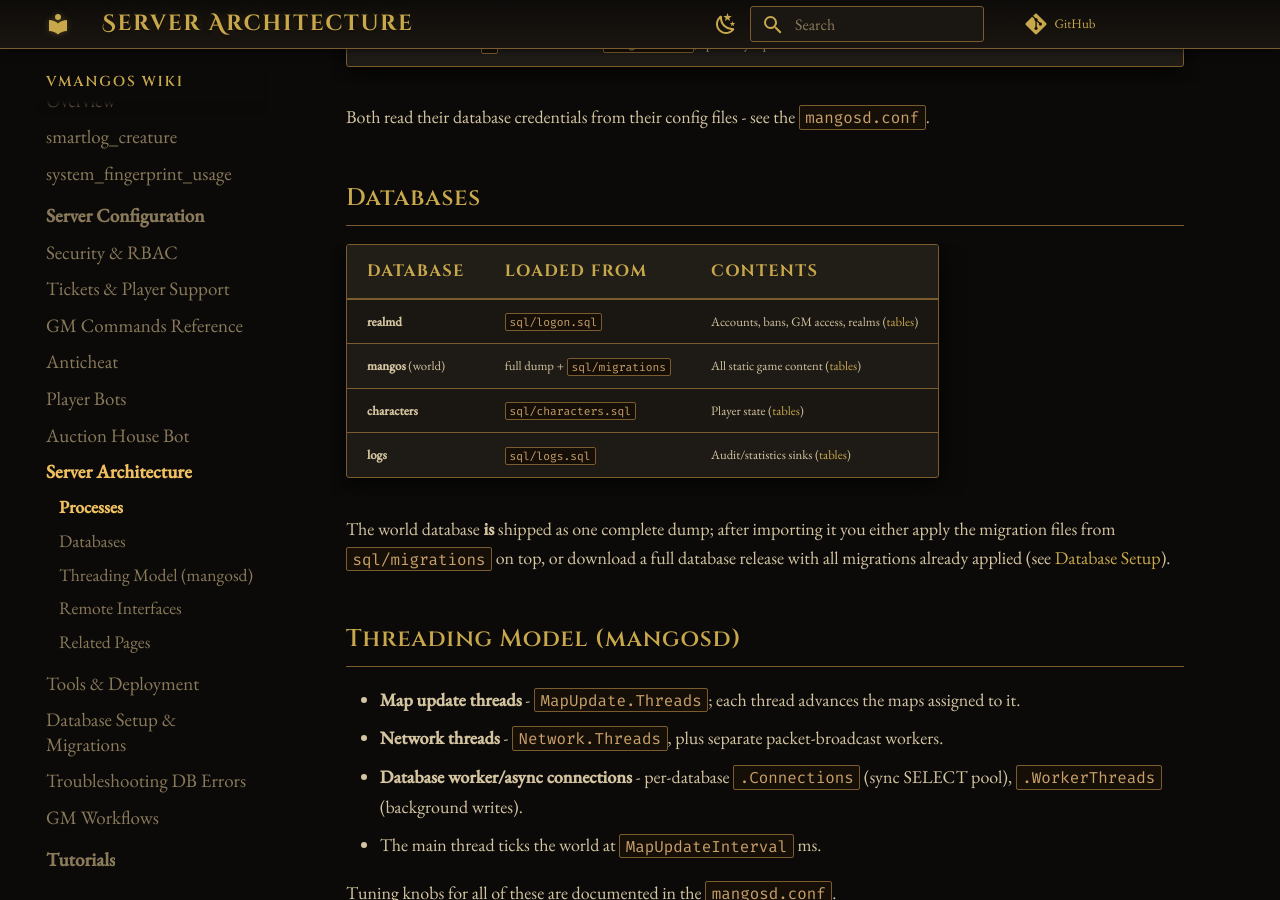
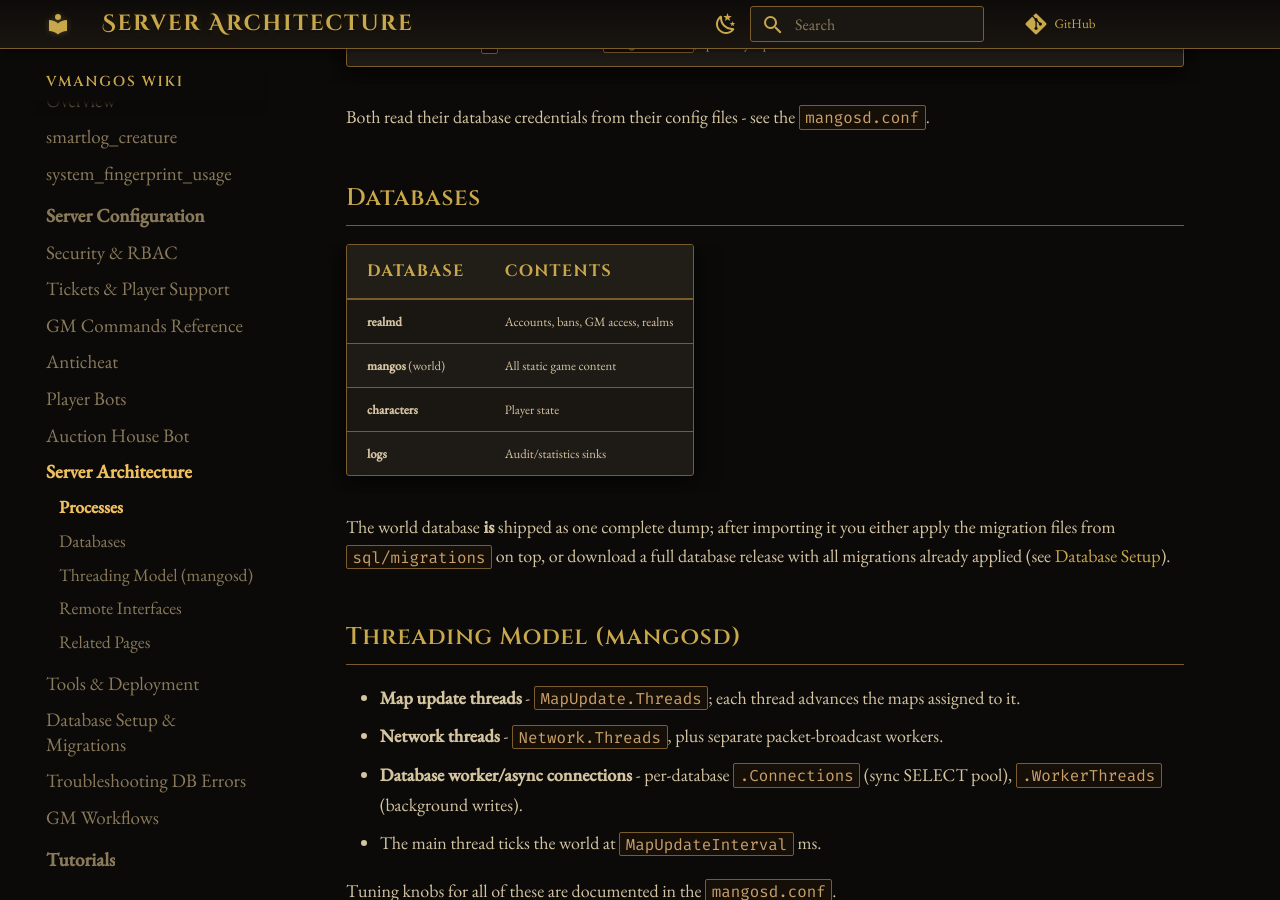
Before and after one commit to Daribon/Wikitest, an MkDocs documentation site: the page built from docs/Server-Architecture.md, in a window 1280 px wide and 900 px high, scrolled down 842 px. Built offline with MkDocs 1.6.1 and Material for MkDocs 9.7.7, drawn with Linux system fonts in a browser that asks for light colours; comment, search, counter and statistics services are not loaded.

Commit message:
Small fix

```diff
--- a/docs/Server-Architecture.md
+++ b/docs/Server-Architecture.md
@@ -30,12 +30,12 @@ Both read their database credentials from their config files - see the
 
 ## Databases
 
-| Database | Loaded from | Contents |
-| :--- | :--- | :--- |
-| **realmd** | `sql/logon.sql` | Accounts, bans, GM access, realms ([tables](Realmd-Database.md)) |
-| **mangos** (world) | full dump + `sql/migrations` | All static game content ([tables](World-Database.md)) |
-| **characters** | `sql/characters.sql` | Player state ([tables](Characters-Database.md)) |
-| **logs** | `sql/logs.sql` | Audit/statistics sinks ([tables](Logs-Database.md)) |
+| Database | Contents |
+| :--- | :--- |
+| **realmd** | Accounts, bans, GM access, realms |
+| **mangos** (world) | All static game content |
+| **characters** | Player state |
+| **logs** | Audit/statistics sinks |
 
 The world database **is** shipped as one complete dump; after importing it you either apply the
 migration files from `sql/migrations` on top, or download a full database release with all
```
Also changed, not shown: docs/Characters-Database.md (+3 -5 lines), docs/Realmd-Database.md (+1 -3 lines), docs/World-Database.md (+4 -4 lines).
